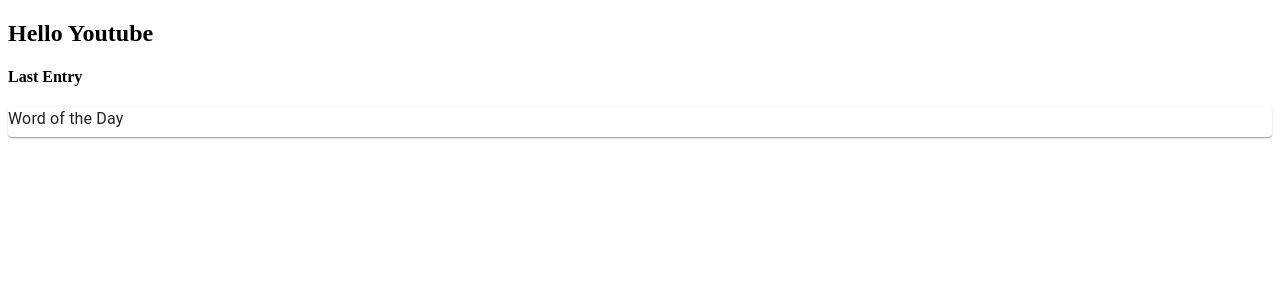
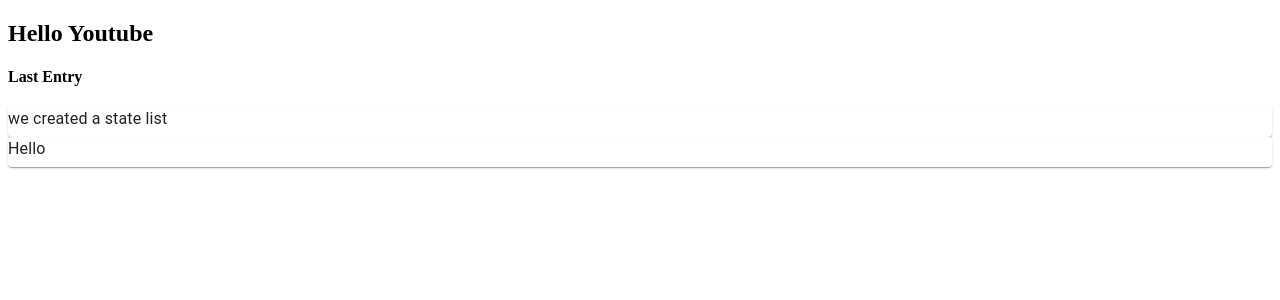
Before and after one commit to Oscar-Ore007/dashboard-frontend, a React (Create React App) app: page / in a window 1280 px wide. Shown: the top 300 px of the page. Built offline with nearby package versions, Linux system fonts and the light colour scheme.

Commit message:
passed in text statically

```diff
--- a/src/components/DashboardCard.js
+++ b/src/components/DashboardCard.js
@@ -3,11 +3,11 @@
 import Typography from '@material-ui/core/Typography';
 
 
-const DashBoardCard = () => {
+const DashBoardCard = ({text}) => {
     return (
         <Card>
             <Typography gutterBottom>
-            Word of the Day
+            {text}
           </Typography>
       </Card>
     );
--- a/src/components/DashboardList.js
+++ b/src/components/DashboardList.js
@@ -2,11 +2,11 @@
 import DashBoardCard from './DashboardCard';
 import DashboardCard from './DashboardCard';
 
-const DashboardList = ({title}) => {
+const DashboardList = ({title, cards}) => {
     return(
         <div style={styles.containers}>
             <h4>{title}</h4>
-            <DashBoardCard/>
+            {cards.map(card => <DashboardCard text={card.text} />)}
         </div>
     )
 };
```
